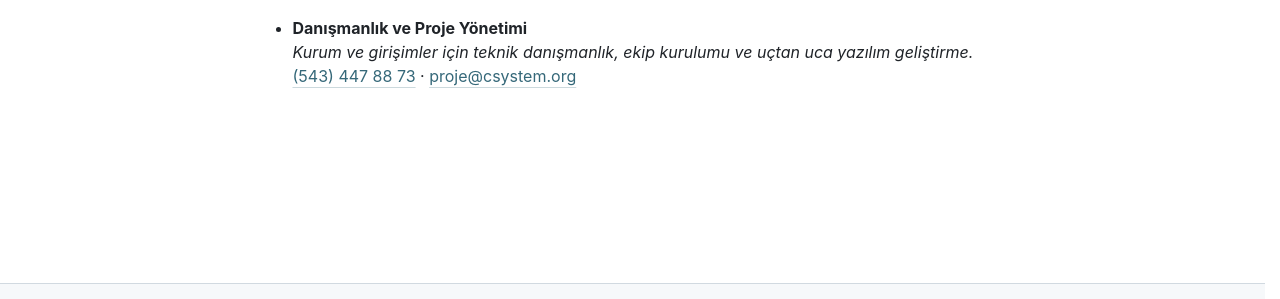
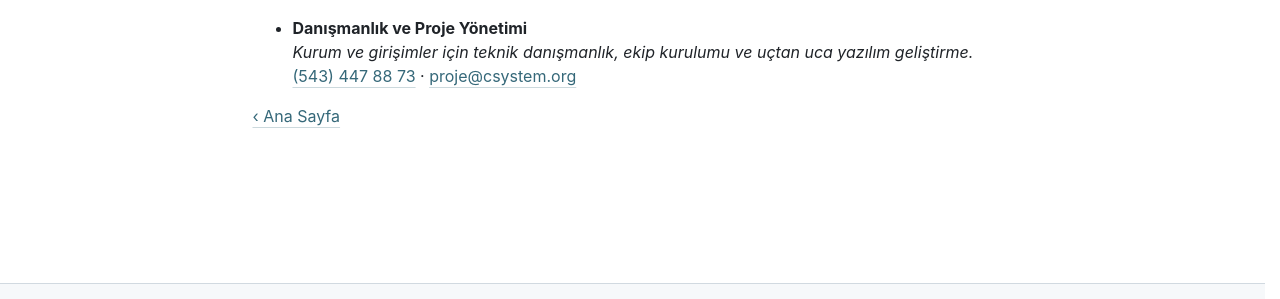
Before and after one commit to dengere/dengere.github.io, a Jekyll site: the page built from pages/contact.md, in a window 1280 px wide. Shown: the part 540-839 px from the top of the page. Built offline with Jekyll 4.4.1, drawn with Linux system fonts in a browser that asks for light colours.

Commit message:
Add navigation link to homepage in page layout

```diff
--- a/_layouts/page.html
+++ b/_layouts/page.html
@@ -5,4 +5,6 @@ layout: default
 <article class="markdown-body {{ page.url | slugify }}-page">
   <h1>{{ page.title | escape }}</h1>
   {{ content }}
+
+  <p><a href="{{ '/' | relative_url }}">‹ Ana Sayfa</a></p>
 </article>
```
